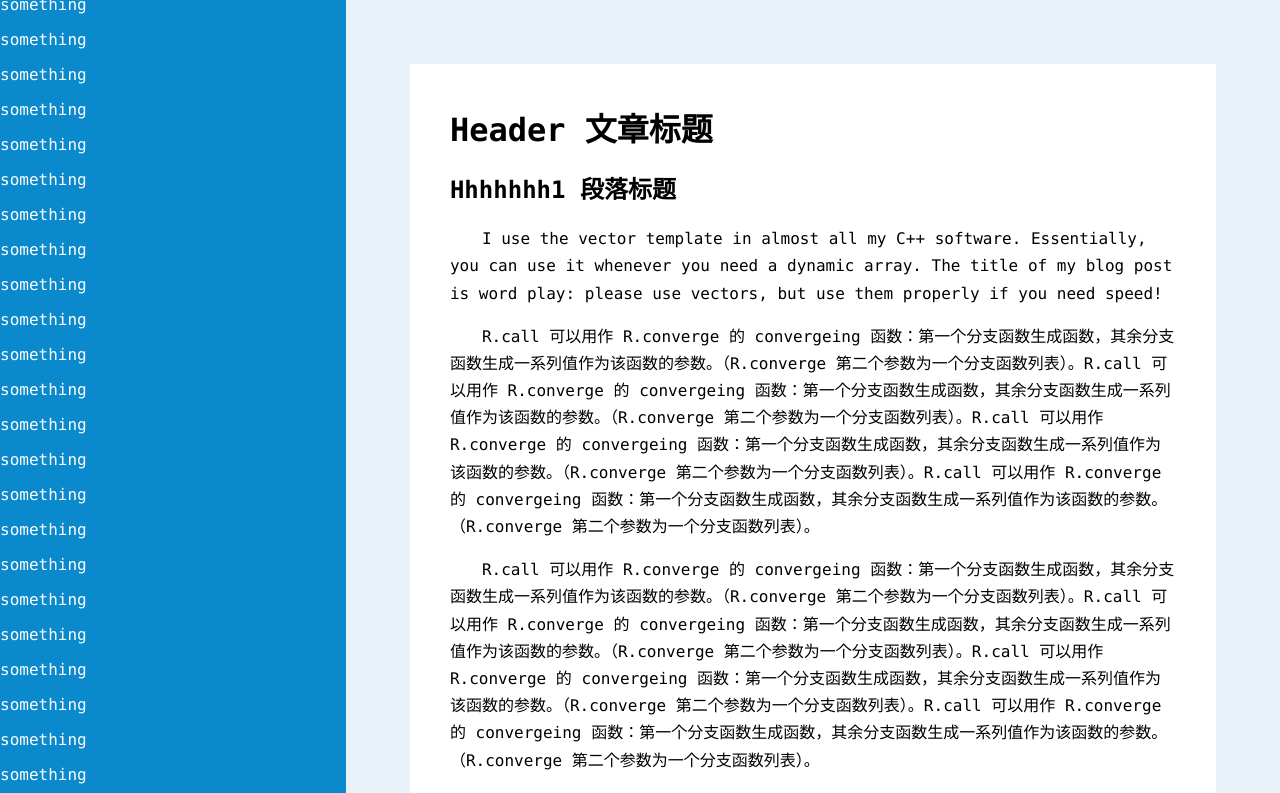
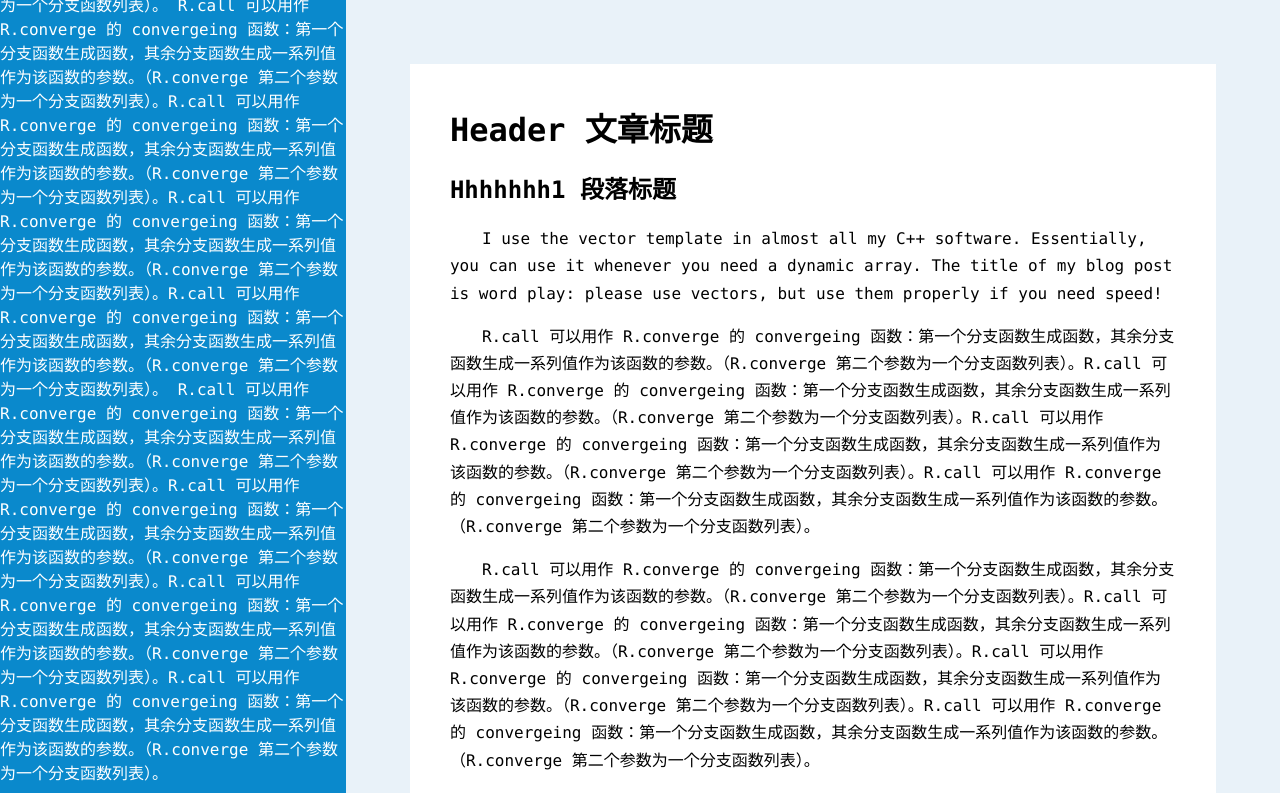
Before and after one commit to nagger28443/Leno, a React app: page / in a window 1280 px wide. Shown: the top 793 px of the page. Built offline with nearby package versions, Linux system fonts and the light colour scheme.

Commit message:
重新设计banner，旧设计半成品存档

```diff
--- a/src/app.styl
+++ b/src/app.styl
@@ -2,31 +2,36 @@ html
   font-family: Menlo, "Helvetica Neue", Helvetica, Arial, "PingFang SC", "Hiragino Sans GB", "Heiti SC", "Microsoft YaHei", "WenQuanYi Micro Hei",sans-serif
 
 body
-  background #e9f2f9
-  margin 0
+  background: #e9f2f9
+  margin: 0
 
-@media  (min-width: 960px)
-  .floatbar
-    float left
-  .fixedbar
-    position fixed
-    bottom 0
+#root
+  position relative
 
+.banner
+  background: #0a89cc
+  color: #ffffff
 .sidebar
-  background #0a89cc
-  color #ffffff
+  min-height: 100vh
+  width: 27%
+  max-width 22rem
+  float left
+
 .topbar
   position fixed
+  top:0
+  min-height: 6rem
+  width: 100vw
+  overflow: hidden
 
 .contents
-  padding 5%
-
+  padding: 5%
   article
-    background #ffffff
-    margin-bottom 6%
+    background: #ffffff
+    margin-bottom: 6%
   header
-    font-size xx-large
-    font-weight bold
+    font-size: xx-large
+    font-weight: bold
   p
-    line-height 1.7
-    text-indent 2rem
+    line-height: 1.7
+    text-indent: 2rem
--- a/src/views/App.jsx
+++ b/src/views/App.jsx
@@ -5,69 +5,70 @@ import Contnets from './contents'
 import { SIDE_TO_TOP_WIDTH } from '../../src/constants'
 
 const TOPBAR = 'topbar'
-const FIXEDBAR = 'fixedbar'
-const FLOATBAR = 'floatbar'
+const SIDEBAR = 'sidebar'
 
 export default class App extends React.Component {
   constructor(props) {
     super(props)
     const barType = this.getBarType()
     this.state = {
+      barType,
       contentStyle: this.getContentStyle(barType),
-      barStyle: this.getBarStyle(barType),
-      barType,
+      barStyle:
+        barType === TOPBAR ? { height: window.innerWidth * 0.17 } : { position: 'fixed', top: 0 },
     }
   }
 
   componentDidMount() {
-    window.addEventListener(
-      'resize',
-      _.throttle(() => {
-        const barType = this.getBarType()
-        this.setState({
-          contentStyle: this.getContentStyle(barType),
-          barStyle: this.getBarStyle(barType),
-          barType,
-        })
-      }, 200),
-      false,
-    )
-    window.addEventListener(
-      'scroll',
-      _.throttle(() => {
-        const barType = this.getBarType()
-        this.setState({
-          barStyle: this.getBarStyle(barType),
-          barType,
-        })
-      }, 0),
-      false,
-    )
+    window.addEventListener('resize', _.throttle(this.handleResize, 50), false)
+    window.addEventListener('scroll', _.throttle(this.getHandleScroll(), 30), false)
   }
-  getBarType = () => {
-    let barType
-    if (!window.matchMedia(`(min-width: ${SIDE_TO_TOP_WIDTH}px)`).matches) {
-      barType = TOPBAR
-    } else if (
-      document.querySelector('.sidebar') &&
-      window.innerHeight + document.documentElement.scrollTop >=
-        document.querySelector('.sidebar').clientHeight
-    ) {
-      barType = FIXEDBAR
-    } else {
-      barType = FLOATBAR
+
+  getBarType = () =>
+    window.matchMedia(`(min-width: ${SIDE_TO_TOP_WIDTH}px)`).matches ? SIDEBAR : TOPBAR
+
+  getBarStyle = (barType, scrollDir) => {
+    if (barType === TOPBAR) {
+      return { height: window.innerWidth * 0.17 }
     }
-    return barType
+    const offset =
+      window.innerHeight + window.pageYOffset - document.querySelector('.banner').clientHeight
+    const { barStyle } = this.state
+    if (scrollDir === 'down' && offset >= 0) {
+      return { ...barStyle, position: 'fixed', top: null, bottom: 0 }
+    } else if (scrollDir === 'up' && offset >= 0 && !this.state.barStyle.top) {
+      return { barStyle, position: 'absolute', top: offset, bottom: null }
+    }
+    return barStyle
   }
-  getBarStyle = barType =>
-    barType === TOPBAR
-      ? { height: window.innerWidth * 0.17, width: '100vw' }
-      : { minHeight: '100vh', width: '27%' }
+
   getContentStyle = barType => ({ marginLeft: barType === TOPBAR ? 0 : '27%' })
+
+  getHandleScroll = () => {
+    let prevY = window.pageYOffset
+    return () => {
+      this.setState({
+        barStyle: this.getBarStyle(
+          this.getBarType(),
+          window.pageYOffset - prevY < 0 ? 'up' : 'down',
+        ),
+      })
+      prevY = window.pageYOffset
+    }
+  }
+
+  handleResize = () => {
+    const barType = this.getBarType()
+    this.setState({
+      barType,
+      contentStyle: this.getContentStyle(barType),
+      barStyle: this.getBarStyle(barType),
+    })
+  }
   render() {
     return (
       <React.Fragment>
-        <SideBar classNames={`sidebar ${this.state.barType}`} style={this.state.barStyle} />
+        <SideBar classNames={`banner ${this.state.barType}`} style={this.state.barStyle} />
         <Contnets style={this.state.contentStyle} />
       </React.Fragment>
     )
--- a/src/views/contents/index.jsx
+++ b/src/views/contents/index.jsx
@@ -5,6 +5,7 @@ export default class Contents extends React.Component {
   shouldComponentUpdate(nextProps) {
     return this.props.style.marginLeft !== nextProps.style.marginLeft
   }
+
   render() {
     return (
       <div className="contents" style={this.props.style}>
--- a/src/views/sideBar/index.jsx
+++ b/src/views/sideBar/index.jsx
@@ -1,65 +1,44 @@
 import React from 'react'
 
 export default class sidebar extends React.Component {
-  handle = () => {}
+  // handle = () => { }
+  onWheel = e => {
+    console.log(e)
+  }
   render() {
     return (
       <aside className={this.props.classNames} style={this.props.style}>
         <h3>sidebar</h3>
-        <p>something</p>
-        <p>something</p>
-        <p>something</p>
-        <p>something</p>
-        <p>something</p>
-        <p>something</p>
-        <p>something</p>
-        <p>something</p>
-        <p>something</p>
-        <p>something</p>
-        <p>something</p>
-        <p>something</p>
-        <p>something</p>
-        <p>something</p>
-        <p>something</p>
-        <p>something</p>
-        <p>something</p>
-        <p>something</p>
-        <p>something</p>
-        <p>something</p>
-        <p>something</p>
-        <p>something</p>
-        <p>something</p>
-        <p>something</p>
-        <p>something</p>
-        <p>something</p>
-        <p>something</p>
-        <p>something</p>
-        <p>something</p>
-        <p>something</p>
-        <p>something</p>
-        <p>something</p>
-        <p>something</p>
-        <p>something</p>
-        <p>something</p>
-        <p>something</p>
-        <p>something</p>
-        <p>something</p>
-        <p>something</p>
-        <p>something</p>
-        <p>something</p>
-        <p>something</p>
-        <p>something</p>
-        <p>something</p>
-        <p>something</p>
-        <p>something</p>
-        <p>something</p>
-        <p>something</p>
-        <p>something</p>
-        <p>something</p>
-        <p>something</p>
-        <p>something</p>
-        <p>something</p>
-        <p>something</p>
+        <p>
+          I use the vector template in almost all my C++ software. Essentially, you can use it
+          whenever you need a dynamic array. The title of my blog post is word play: please use
+          vectors, but use them properly if you need speed! R.call 可以用作 R.converge 的
+          convergeing
+          函数：第一个分支函数生成函数，其余分支函数生成一系列值作为该函数的参数。（R.converge
+          第二个参数为一个分支函数列表）。R.call 可以用作 R.converge 的 convergeing
+          函数：第一个分支函数生成函数，其余分支函数生成一系列值作为该函数的参数。（R.converge
+          第二个参数为一个分支函数列表）。R.call 可以用作 R.converge 的 convergeing
+          函数：第一个分支函数生成函数，其余分支函数生成一系列值作为该函数的参数。（R.converge
+          第二个参数为一个分支函数列表）。R.call 可以用作 R.converge 的 convergeing
+          函数：第一个分支函数生成函数，其余分支函数生成一系列值作为该函数的参数。（R.converge
+          第二个参数为一个分支函数列表）。 R.call 可以用作 R.converge 的 convergeing
+          函数：第一个分支函数生成函数，其余分支函数生成一系列值作为该函数的参数。（R.converge
+          第二个参数为一个分支函数列表）。R.call 可以用作 R.converge 的 convergeing
+          函数：第一个分支函数生成函数，其余分支函数生成一系列值作为该函数的参数。（R.converge
+          第二个参数为一个分支函数列表）。R.call 可以用作 R.converge 的 convergeing
+          函数：第一个分支函数生成函数，其余分支函数生成一系列值作为该函数的参数。（R.converge
+          第二个参数为一个分支函数列表）。R.call 可以用作 R.converge 的 convergeing
+          函数：第一个分支函数生成函数，其余分支函数生成一系列值作为该函数的参数。（R.converge
+          第二个参数为一个分支函数列表）。 R.call 可以用作 R.converge 的 convergeing
+          函数：第一个分支函数生成函数，其余分支函数生成一系列值作为该函数的参数。（R.converge
+          第二个参数为一个分支函数列表）。R.call 可以用作 R.converge 的 convergeing
+          函数：第一个分支函数生成函数，其余分支函数生成一系列值作为该函数的参数。（R.converge
+          第二个参数为一个分支函数列表）。R.call 可以用作 R.converge 的 convergeing
+          函数：第一个分支函数生成函数，其余分支函数生成一系列值作为该函数的参数。（R.converge
+          第二个参数为一个分支函数列表）。R.call 可以用作 R.converge 的 convergeing
+          函数：第一个分支函数生成函数，其余分支函数生成一系列值作为该函数的参数。（R.converge
+          第二个参数为一个分支函数列表）。
+        </p>
       </aside>
     )
   }
```
